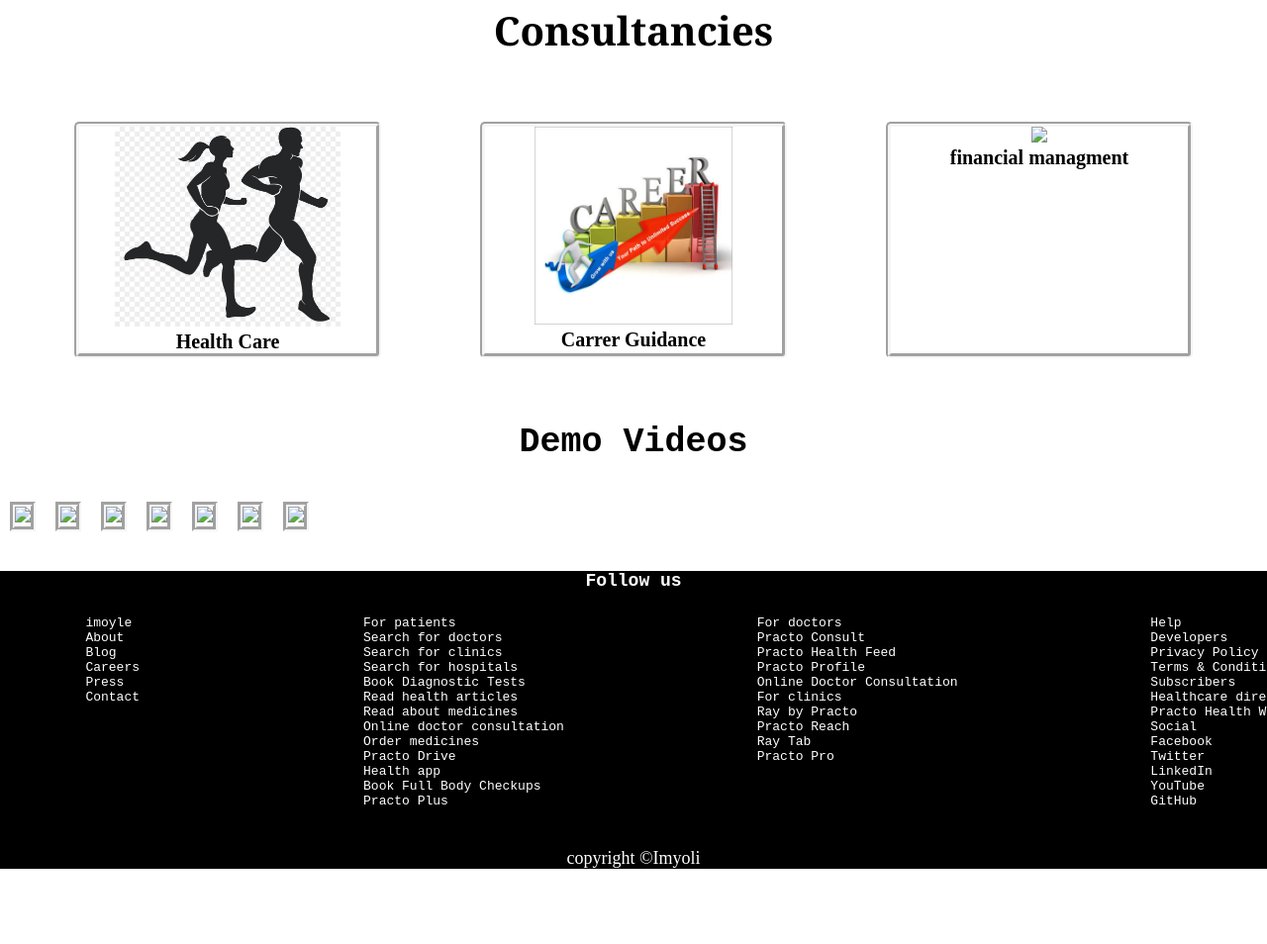
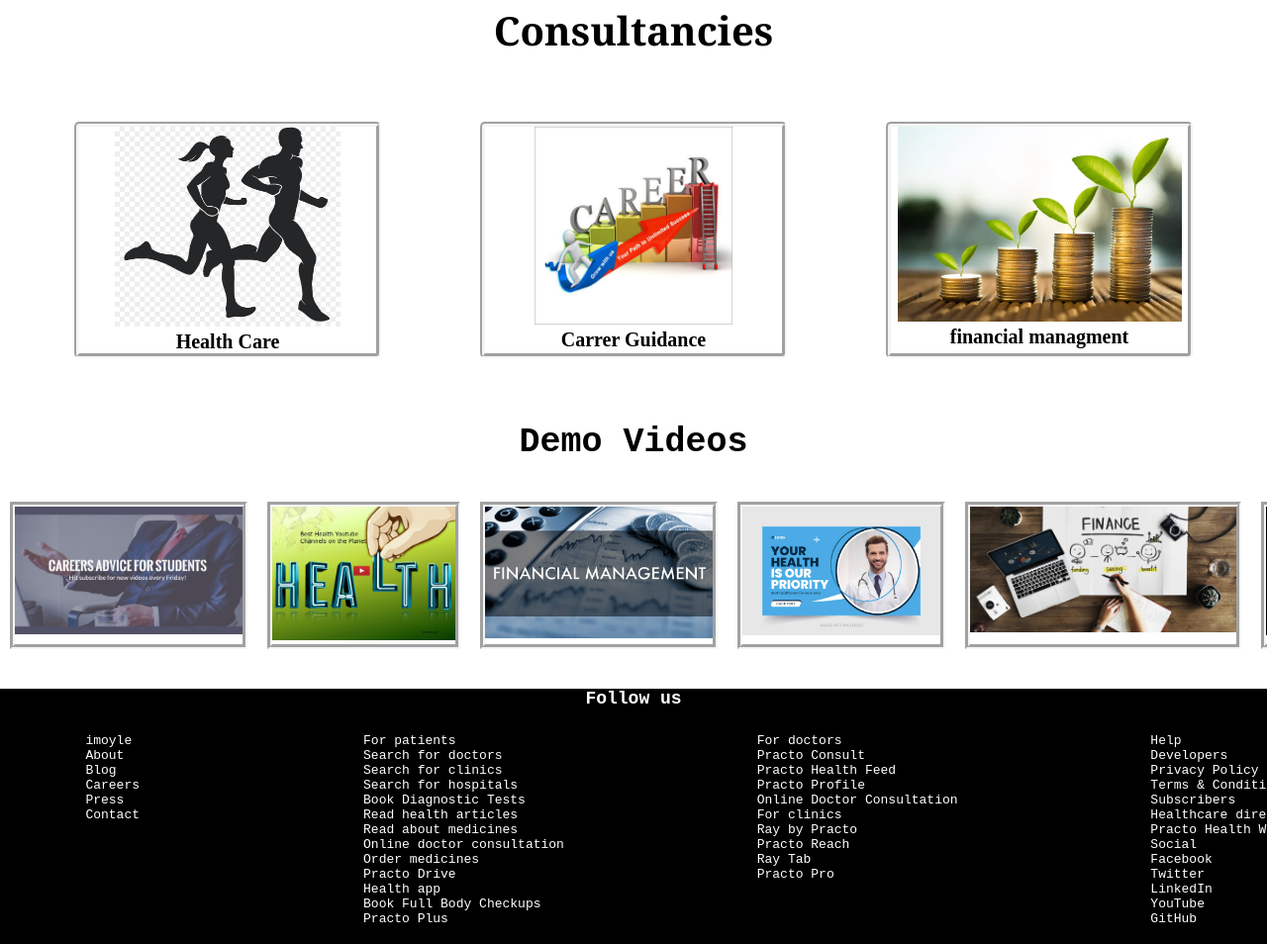
Before and after one commit to Vishal-sundar-kaira/imyoli, a plain HTML site: page index.html in a window 1280 px wide. Shown: the part 815-1769 px from the top of the page at 99% size. Before the commit the page ends 1693 px from the top, so only its background shows below. Drawn offline with Linux system fonts and the light colour scheme; files whose address does not match are found by name.

Commit message:
Update index.html

```diff
--- a/index.html
+++ b/index.html
@@ -26,14 +26,14 @@
     </header>
     <main>
         <div class="container">
-            <img src="file:///C:/Users/kaira/OneDrive/A%20programming/consultancywebsite/consultancys/imgc/mainimage.webp">
+            <img src="mainimage.webp">
         </div>
         <div class="course">
             <center><b>Consultancies</b></center>
         </div>
         <div class="topic">
             <div class="topic1">
-                <a href="/fitness.html"><img src="file:///C:/Users/kaira/OneDrive/A%20programming/consultancywebsite/consultancys/imgc/fitness.jpg" width="228px"></a>
+                <a href="/fitness.html"><img src="fitness.jpg" width="228px"></a>
                 <center><b>Health Care</b></center>
             </div>
             <div class="topic1">
@@ -41,7 +41,7 @@
                 <center><b>Carrer Guidance</b></center>
             </div>
             <div class="topic1">
-                <a href="/financial.html"><img src="financial.jpg" width="287px"></a>
+                <a href="/financial.html"><img src="financial.webp" width="287px"></a>
                 <center><b>financial managment</b></center>
             </div>
         </div>
@@ -50,25 +50,25 @@
         </div>
         <div class="vid">
             <div class="video">
-                <img src="imgc/carrervid.jpg" width="230px">
+                <img src="carrervid.jpg" width="230px">
             </div>
             <div class="video">
-                <img src="imgc/healthvideo2.jpg" width="185px">
+                <img src="healthvideo2.jpg" width="185px">
             </div>
             <div class="video">
-                <img src="imgc/financialvid.webp" width="230px">
+                <img src="financialvid.webp" width="230px">
             </div>
             <div class="video">
-                <img src="imgc/healthvideo.webp" width="200px">
+                <img src="healthvideo.webp" width="200px">
             </div>
             <div class="video">
-                <img src="imgc/financialvid2.webp" width="269px">
+                <img src="financialvid2.webp" width="269px">
             </div>
             <div class="video">
-                <img src="imgc/carrevid2.jpg" width="230px">
+                <img src="carrevid2.jpg" width="230px">
             </div>
             <div class="video">
-                <img src="imgc/consulting-jobs.png" width="230px">
+                <img src="consulting-jobs.png" width="230px">
             </div>
         </div>
 
```
